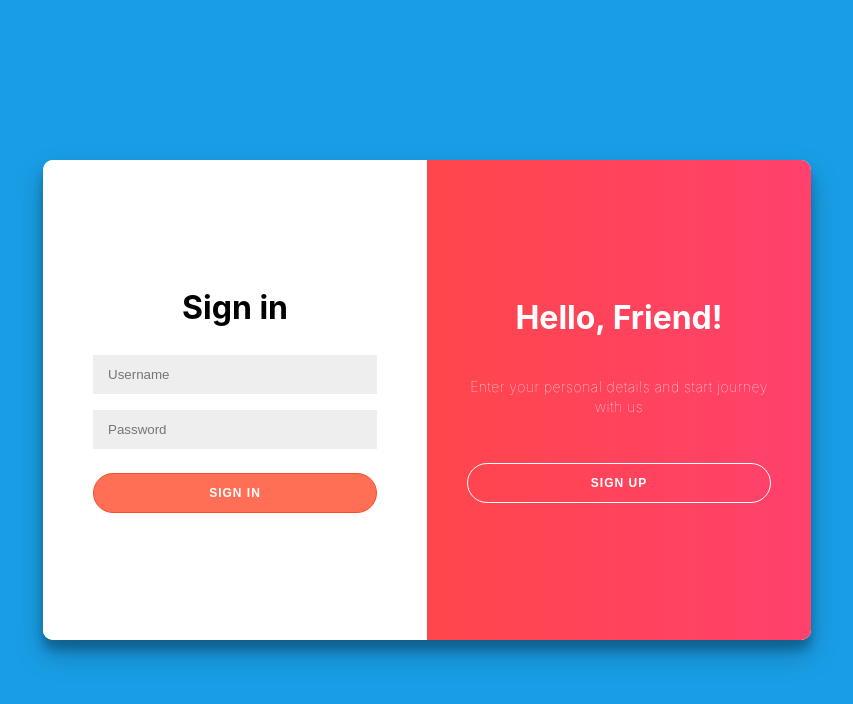
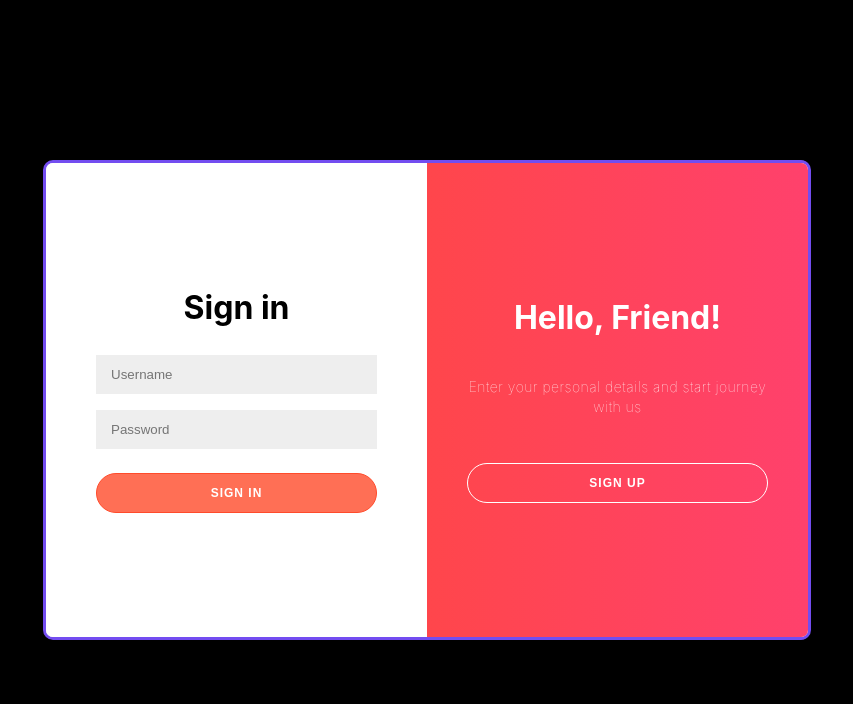
Before and after one commit to QuyGiang1507/Web57-project, a React (Create React App) app in the folder tiktok/: page /auth in a window 1280 px wide. Shown: the top 704 px of the page, without its empty margins (213-1066 px from the left). Built offline with nearby package versions, Linux system fonts and the light colour scheme.

Commit message:
ignore env

```diff
--- a/tiktok/src/App.css
+++ b/tiktok/src/App.css
@@ -7,7 +7,7 @@ html {
 }
 
 .app {
-  background-color: #199ee6;
+  background-color: black;
   display: grid;
   place-items: center;
   width: 100%;
--- a/tiktok/src/components/Header/Header.css
+++ b/tiktok/src/components/Header/Header.css
@@ -16,6 +16,7 @@
     text-decoration: none;
     font-size: 32px;
     font-weight: bold;
+    color: black;
 }
 
 .header__menu {
@@ -32,6 +33,7 @@
 
 .header__upload, .header__user, .header__login {
     padding: 0 10px;
+    color: black;
 }
 
 .header__upload, .header__user, .header__login:hover {
--- a/tiktok/src/components/Video/Video.css
+++ b/tiktok/src/components/Video/Video.css
@@ -2,6 +2,7 @@
   position: relative;
   background-color: black;
   border-radius: 10px;
+  border: 1px solid #734df0;
   width: 80%;
   height: 80vh;
   max-width: 360px;
--- a/tiktok/src/pages/Auth/Auth.css
+++ b/tiktok/src/pages/Auth/Auth.css
@@ -79,6 +79,7 @@
 .container {
 	background-color: #fff;
 	border-radius: 10px;
+	border: 3px solid #734df0;
   	box-shadow:
         0 14px 28px rgba(0,0,0,0.25),
 		0 10px 10px rgba(0,0,0,0.22);
```
Also changed, not shown: 1 other file (tests, documents, lock files or other folders).
